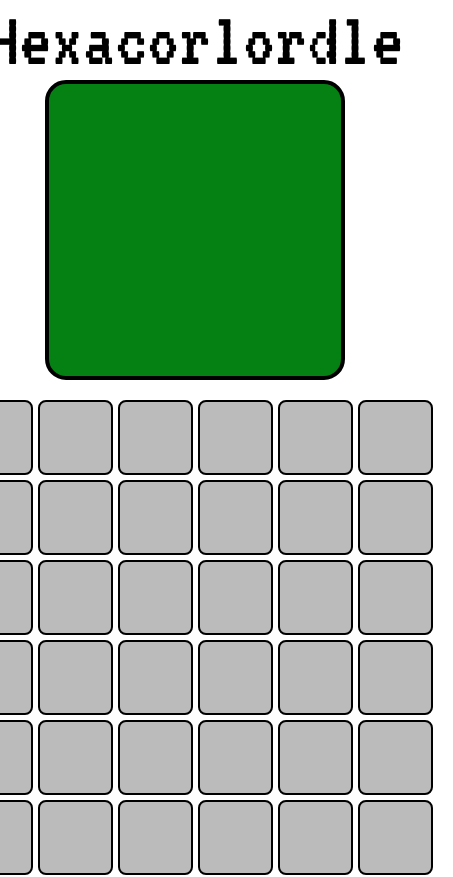
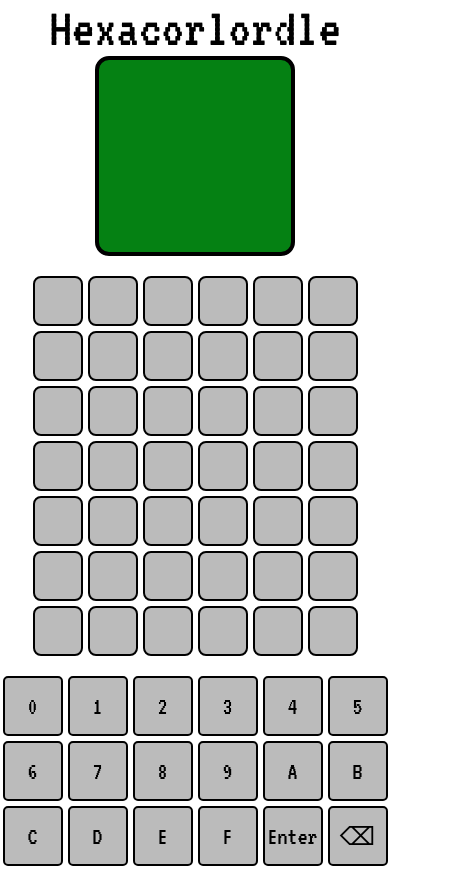
Before and after one commit to anthony-mg/hexacolordle, a React (Vite) app: page / in a window 390 px wide. Shown: the top 877 px of the page, 453 px wide, since content can reach past the window. Built offline with nearby package versions, Linux system fonts and the light colour scheme.

Commit message:
mobile styling

```diff
--- a/index.html
+++ b/index.html
@@ -3,7 +3,7 @@
   <head>
     <meta charset="UTF-8" />
     <link rel="icon" type="image/svg+xml" href="/vite.svg" />
-    <meta name="viewport" content="width=device-width, initial-scale=1.0, maximum-scale=1.0, user-scalable=no" />
+    <meta name="viewport" content="width=device-width, initial-scale=1.0, maximum-scale=1.0, user-scalable=0" />
     <link rel="preconnect" href="https://fonts.googleapis.com" />
 
     <link rel="preconnect" href="https://fonts.gstatic.com" crossorigin />
--- a/src/components/Game.tsx
+++ b/src/components/Game.tsx
@@ -30,9 +30,9 @@ const Game = () => {
     function handler(event: KeyboardEvent) {
       if (isOver) return;
 
-      const key = event.key;
+      const key = event.key.toUpperCase();
 
-      if (key == "Enter") {
+      if (key == "ENTER") {
         if (currentGuess.length < 6) return;
 
         if (currentGuess === color) {
@@ -47,7 +47,7 @@ const Game = () => {
         return;
       }
 
-      if (key == "Backspace" || BACKSPACE_UNICODE) {
+      if (key == "BACKSPACE" || key == BACKSPACE_UNICODE) {
         if (currentGuess.length > 0) {
           setCurrentGuess(currentGuess.slice(0, -1));
         }
--- a/src/index.css
+++ b/src/index.css
@@ -18,6 +18,7 @@
   display: flex;
   justify-content: center;
   align-items: center;
+  min-width: 100%;
 }
 
 .color-container {
@@ -75,15 +76,15 @@
   align-items: center;
   flex-direction: row;
   gap: 5px;
-  margin-top: 30px;
+
   flex-wrap: wrap;
 }
 .key {
   border: 2px solid black;
   border-radius: 5px;
   background-color: #bbb;
-  min-height: 60px;
-  min-width: 60px;
+  height: 60px;
+  width: 60px;
   display: flex;
   justify-content: center;
   align-items: center;
@@ -99,4 +100,51 @@ h1 {
   .container {
     flex-direction: column;
   }
+
+  .color-container {
+    min-width: 200px;
+    min-height: 200px;
+  }
+
+  h1 {
+    font-size: 3.5em;
+  }
+
+  .tile {
+    height: 50px;
+    width: 50px;
+  }
+
+  .key {
+    height: 60px;
+    width: 60px;
+  }
 }
+
+@media only screen and (max-width: 320px) {
+  /* CSS rules for screens narrower than 480px */
+  .container {
+    flex-direction: column;
+  }
+
+  .color-container {
+    min-width: 175px;
+    min-height: 175px;
+  }
+
+  h1 {
+    font-size: 3em;
+  }
+
+  .tile {
+    height: 40px;
+    width: 40px;
+  }
+
+  .key {
+    height: 50px;
+
+    width: 50px;
+    font-size: 20px;
+  }
+}
```
